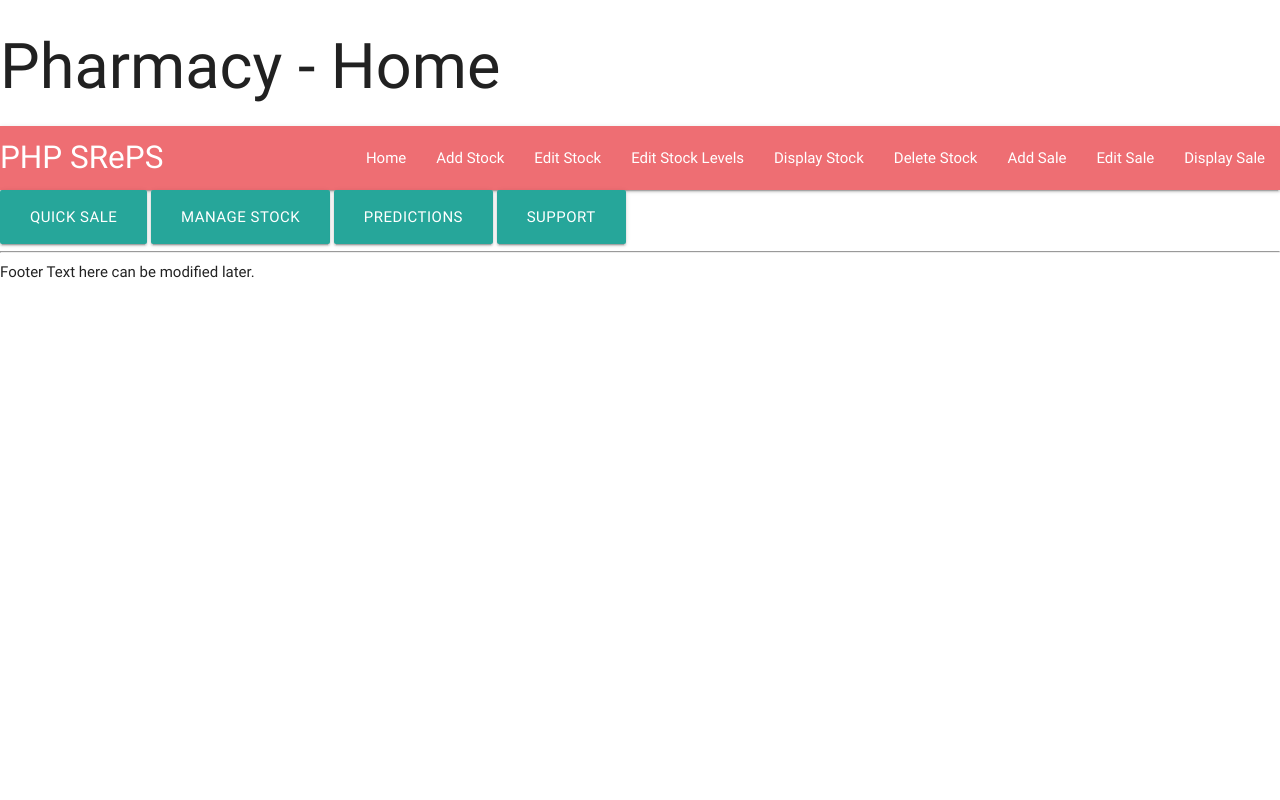
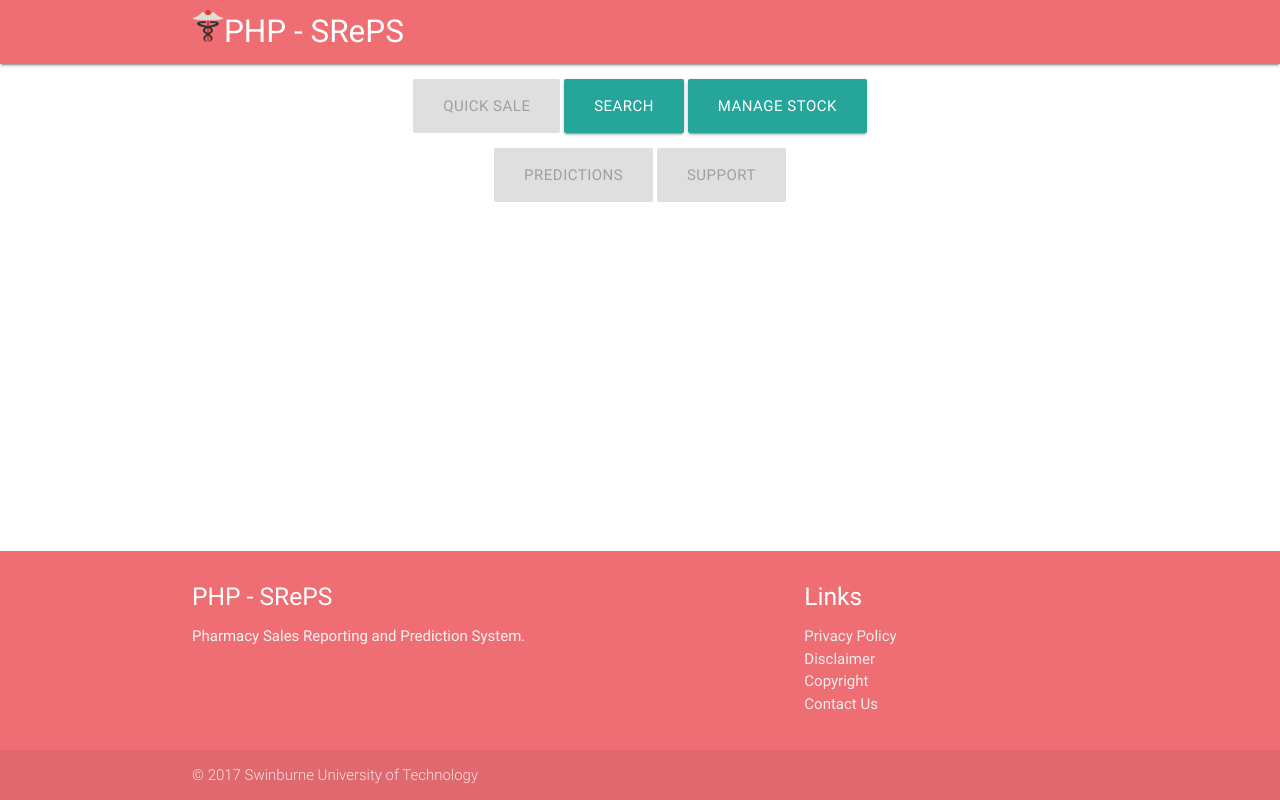
Before and after one commit to edleeenna/swe30010_sreps_webserver, a PHP site: page / in a window 1280 px wide. Run offline with PHP 8.4, Linux system fonts and the light colour scheme; data that the repository does not hold is empty; some libraries are stand-ins or nearby versions.

Commit message:
fix index, header, footer. added sticky footer. rearanged site layout. added search, stock manage and copywrite pages

```diff
--- a/css/common.css
+++ b/css/common.css
@@ -1,83 +1,9 @@
-html{
-  background-color: black;
-}
+  body {
+    display: flex;
+    min-height: 100vh;
+    flex-direction: column;
+  }
 
-body{
-  background-color: navy;
-  color: cyan;
-  margin: 100px 5px 40px;
-  margin-bottom:50px;
-}
-
-header{
-  text-align: center;
-  left: 0px;
-  top: 0px;
-  width: 100%;
-  height: 60px;
-  position: fixed;
-  background-color: black;
-}
-
-nav{
-  left: 0px;
-  top: 60px;
-  width: 100%;
-  height: 35px;
-  position: fixed;
-  background-color: black;
-}
-
-nav a:hover{
-  color: yellow;
-}
-
-nav a:link{
-  color: pink;
-}
-
-nav a:visited{
-  color: white;
-}
-
-td:hover {
-  max-width : initial;
-}
-
-footer {
-    position:fixed;
-    height:50px;
-    background-color:black;
-    bottom:0px;
-    left:0px;
-    right:0px;
-    margin-bottom:0px;
-}
-/*
-.button {
-  background: #3498db;
-  background-image: -webkit-linear-gradient(top, #3498db, #2980b9);
-  background-image: -moz-linear-gradient(top, #3498db, #2980b9);
-  background-image: -ms-linear-gradient(top, #3498db, #2980b9);
-  background-image: -o-linear-gradient(top, #3498db, #2980b9);
-  background-image: linear-gradient(to bottom, #3498db, #2980b9);
-  -webkit-border-radius: 28;
-  -moz-border-radius: 28;
-  border-radius: 28px;
-  font-family: Arial;
-  color: #ffffff;
-  font-size: 20px;
-  padding: 10px 20px 10px 20px;
-  text-decoration: none;
-}
-
-.button:hover {
-  background: #3cb0fd;
-  background-image: -webkit-linear-gradient(top, #3cb0fd, #3498db);
-  background-image: -moz-linear-gradient(top, #3cb0fd, #3498db);
-  background-image: -ms-linear-gradient(top, #3cb0fd, #3498db);
-  background-image: -o-linear-gradient(top, #3cb0fd, #3498db);
-  background-image: linear-gradient(to bottom, #3cb0fd, #3498db);
-  text-decoration: none;
-}
-*/
+  main {
+    flex: 1 0 auto;
+  }
--- a/includes/footer.php
+++ b/includes/footer.php
@@ -1,4 +1,32 @@
-    <footer>
-      <hr>
-      Footer Text here can be modified later.
-    </footer>
+<!DOCTYPE html>
+<html>
+<footer class="page-footer">
+	<div class="container">
+		<div class="row">
+			<div class="col l6 s12">
+				<h5 class="white-text">PHP - SRePS</h5>
+				<p class="grey-text text-lighten-4">Pharmacy Sales Reporting and Prediction System.</p>
+			</div>
+			<div class="col l4 offset-l2 s12">
+				<h5 class="white-text">Links</h5>
+				<ul>
+					<li><a class="grey-text text-lighten-3" href="#!">Privacy Policy</a>
+					</li>
+					<li><a class="grey-text text-lighten-3" href="#!">Disclaimer</a>
+					</li>
+					<li><a class="grey-text text-lighten-3" href="../copyright.php">Copyright</a>
+					</li>
+					<li><a class="grey-text text-lighten-3" href="#!">Contact Us</a>
+					</li>
+				</ul>
+			</div>
+		</div>
+	</div>
+	<div class="footer-copyright">
+		<div class="container">
+			&copy 2017 Swinburne University of Technology
+		</div>
+	</div>
+</footer>
+
+</html>
--- a/includes/head.php
+++ b/includes/head.php
@@ -1,47 +1,22 @@
-<?php
-  if (session_id()==''){
-    session_start();
-  }
-?>
-<!DOCTYPE HTML>
-<!--
-    * File Name    : <?php echo basename($_SERVER['PHP_SELF'])."\r\n";?>
-    * Author       : John V.
-    * Date Created : <?php echo date ("d F Y", filectime(basename($_SERVER['PHP_SELF'])))."\r\n";?>
-    * Version      : 1.0
-    * Last Modified: <?php echo date ("d F Y", filemtime(basename($_SERVER['PHP_SELF'])))."\r\n";?>
-    * Description  :
--->
+<!DOCTYPE html>
 <html>
+
 <head>
-    <meta charset="utf-8">
-    <meta name="description" content="SIG Managment System">
-    <meta name="keywords" content="SIG Managment System">
-    <meta name="author" content="Adaptive Silicon">
+	<link rel="icon" type="image/png" href="/wwwroot/images/medicine-32x32.png" sizes="32x32"/>
+	<!--<link rel="icon" type="image/png" href="/wwwroot/images/medicine-16x16.png" sizes="16x16" />-->
 
-    <title>Pharmacy</title>
-    <!-- <link rel="stylesheet" href="css/common.css" type="text/css">-->
 	<link href="//fonts.googleapis.com/icon?family=Material+Icons" rel="stylesheet">
-    <!--Import materialize.css-->
-    <link type="text/css" rel="stylesheet" href="css/materialize.min.css"  media="screen,projection"/>
-<?php
-  if ($secondCSS != "") echo '    <link type="text/css" rel="stylesheet" href="css/'.$secondCSS.'"/>'.PHP_EOL;
-?>
-    <!-- A script developed by John Resig that magically makes the new HTML5 elements visible to older versions of IE -->
-    <!--[if lt IE 9]>
-        <script src="http://html5shiv.googlecode.com/svn/trunk/html5.js"></script>
-    <![endif]-->
-    <!--<script type="text/javascript" src="js/scripts.js">-->
+	<link type="text/css" rel="stylesheet" href="/wwwroot/css/common.css"/>
+	<link type="text/css" rel="stylesheet" href="/wwwroot/css/materialize.min.css" media="screen,projection"/>
+
 	<script type="text/javascript" src="//code.jquery.com/jquery-2.1.1.min.js"></script>
-    <script type="text/javascript" src="js/materialize.min.js"></script>
-<?php
-  if ($extra_js != "") echo '    <script type="text/javascript" src="js/'.$extra_js.'"></script>'.PHP_EOL;
-?>
-    <!--</script>-->
+	<script type="text/javascript" src="/wwwroot/js/materialize.min.js"></script>
+</head>
 
-  </head>
 <body>
 	<?php
-  include 'header.php';
-  include 'nav.php';
+	include $_SERVER[ 'DOCUMENT_ROOT' ] . '/wwwroot/includes/header.php';
 	?>
+</body>
+
+</html>
--- a/includes/header.php
+++ b/includes/header.php
@@ -1,3 +1,12 @@
-    <header id="header">
-      <h1>Pharmacy - Home</h1>
-    </header>
+<!DOCTYPE html>
+<html>
+
+<body>
+	<div class="container">
+		<div class="nav-wrapper">
+			<a href="#!" class="brand-logo"><img src="/wwwroot/images/medicine-512x512.png" alt="" style="width:32px;height:32px;">PHP - SRePS</a>
+		</div>
+	</div>
+</body>
+
+</html>
--- a/includes/nav.php
+++ b/includes/nav.php
@@ -1,16 +1,28 @@
- <nav>
-    <div class="nav-wrapper">
-      <a href="#" class="brand-logo">PHP SRePS</a>
-      <ul id="nav-mobile" class="right hide-on-med-and-down">
-        <li><a href="./index.php">Home</a></li>
-        <li><a href="./addstock.php">Add Stock</a></li>
-        <li><a href="./edit_stock.php">Edit Stock</a></li>
-        <li><a href="./edit_stock_levels.php">Edit Stock Levels</a></li>
-        <li><a href="./displaystock.php">Display Stock</a></li>
-        <li><a href="">Delete Stock</a></li>
-        <li><a href="">Add Sale</a></li>
-        <li><a href="">Edit Sale</a></li>
-        <li><a href="">Display Sale</a></li>
-      </ul>
-    </div>
-  </nav>
+<!DOCTYPE html>
+<html>
+
+<body>
+	<div class="container">
+		<div class="nav-wrapper">
+			<ul id="nav-mobile" class="right hide-on-med-and-down">
+				<li><a href="/wwwroot/index.php">Home</a>
+				</li>
+				<li><a href="#!">Quick Sale</a>
+				</li>
+				<!--<li><a href="../sales/quick_sale.php">Quick Sale</a></li>-->
+				<li><a href="/wwwroot/search.php">Search</a>
+				</li>
+				<li><a href="/wwwroot/stock/manage.php">Manage Stock</a>
+				</li>
+				<li><a href="#!">Predictions</a>
+				</li>
+				<!--<li><a href="../stock/predictions.php">Predictions</a></li>-->
+				<li><a href="#!">Support</a>
+				</li>
+				<!--<li><a href="../support.php">Support</a></li>-->
+			</ul>
+		</div>
+	</div>
+</body>
+
+</html>
--- a/includes/tail.php
+++ b/includes/tail.php
@@ -1,5 +1,10 @@
-<?php
-  include 'footer.php';
-?>
-  </body>
+<!DOCTYPE html>
+<html>
+
+<body>
+	<?php
+	include 'footer.php';
+	?>
+</body>
+
 </html>
--- a/index.php
+++ b/index.php
@@ -1,10 +1,33 @@
-<?php
-  include 'includes/head.php';
-?>
-  <a class="waves-effect waves-light btn-large">Quick Sale</a>
-  <a class="waves-effect waves-light btn-large">Manage Stock</a>
-  <a class="waves-effect waves-light btn-large">Predictions</a>
-  <a class="waves-effect waves-light btn-large">Support</a>
-<?php
-  include 'includes/tail.php';
-?>
+<!DOCTYPE html>
+<html>
+
+<header>
+	<title>PHP - SRePS</title>
+	<nav class="nav-extended">
+		<?php
+		include $_SERVER[ 'DOCUMENT_ROOT' ] . '/wwwroot/includes/head.php';
+		?>
+	</nav>
+</header>
+
+<main>
+
+	<body>
+		<div style="text-align:center">
+			<p>
+				<a class="waves-effect waves-light btn-large disabled" href="sales/quick_sale.php">Quick Sale</a>
+				<a class="waves-effect waves-light btn-large" href="search.php">Search</a>
+				<a class="waves-effect waves-light btn-large" href="stock/manage.php">Manage Stock</a>
+			</p>
+			<p> <a class="waves-effect waves-light btn-large disabled" href="stock/predictions.php">Predictions</a> <a class="waves-effect waves-light btn-large disabled" href="support.php">Support</a> </p>
+		</div>
+	</body>
+</main>
+
+<footer>
+	<?php
+	include $_SERVER[ 'DOCUMENT_ROOT' ] . '/wwwroot/includes/tail.php';
+	?>
+</footer>
+
+</html>
```
Also changed, not shown: copyright.php (added, +29 -0 lines), search.php (added, +26 -0 lines), stock/manage.php (added, +26 -0 lines), templates/webpage_template.php (added, +26 -0 lines), images/medicine-16x16.png (added), images/medicine-32x32.png (added), images/medicine-512x512.png (added). Lines whose indentation alone changed are shown as unchanged.
